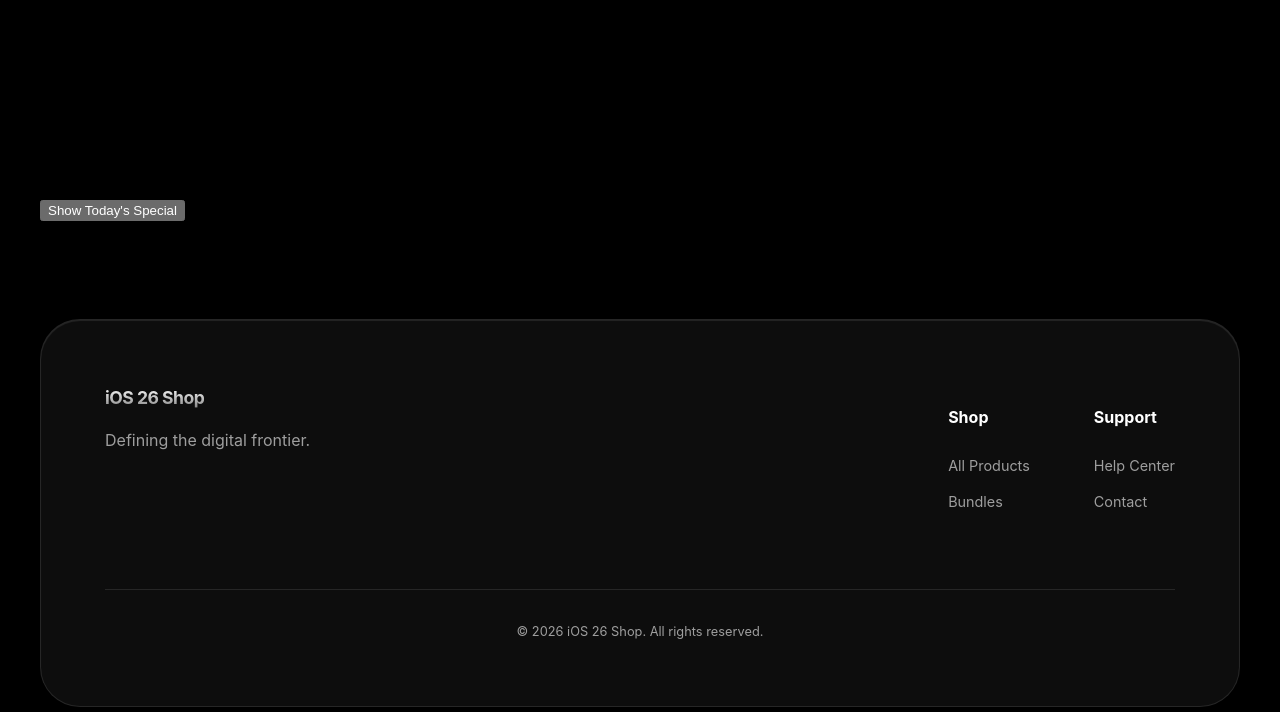
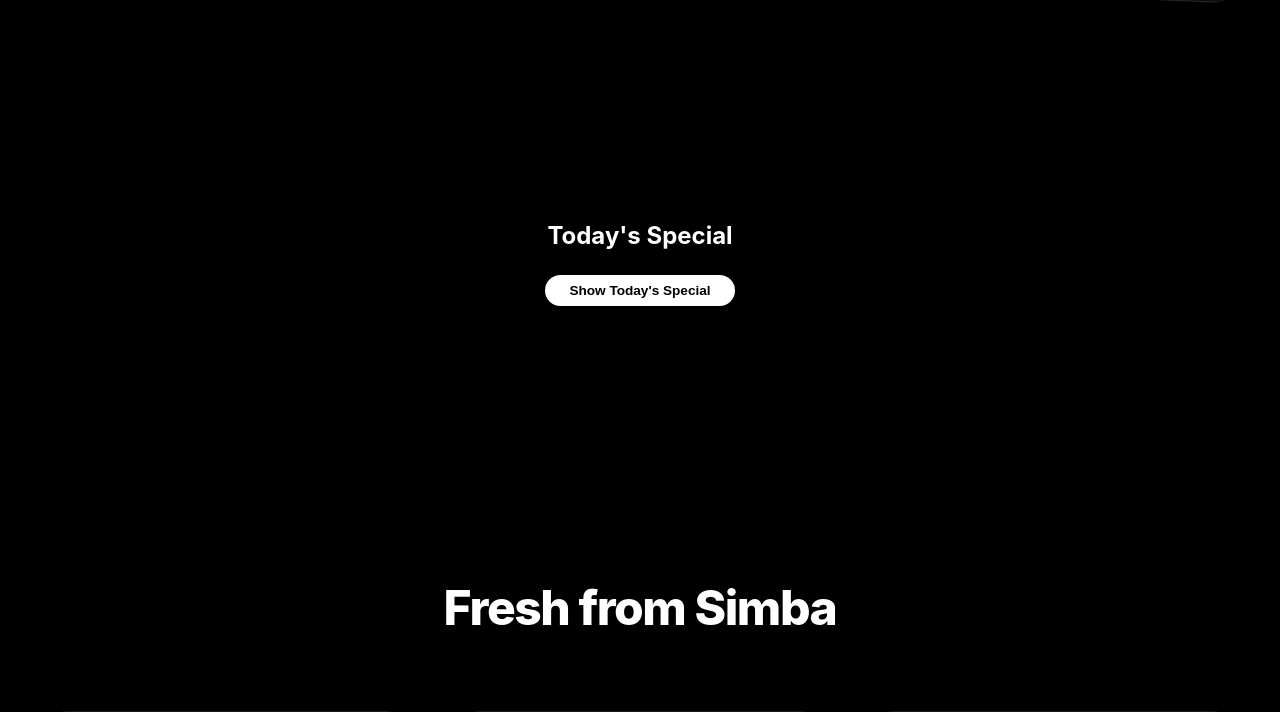
Before and after one commit to AlphaMugisha/my-shop-react, a React (Vite) app: page / in a window 1280 px wide. Shown: the part 709-1421 px from the top of the page. Built offline with nearby package versions, Linux system fonts and the light colour scheme.

Commit message:
added to the thing

```diff
--- a/src/App.jsx
+++ b/src/App.jsx
@@ -4,7 +4,9 @@
 import Header from "./components/Header";
 import Hero from "./components/Hero";
 import ProductGrid from "./components/ProductGrid";
+import ProductCard from "./components/ProductCard";
 import Footer from "./components/Footer";
+import products from "./data/products";
 
 function App() {
   // Stores the current theme
@@ -43,16 +45,23 @@
         <Hero />
 
         {/* Today's Special Toggle */}
-        <section className="special-section">
-          <button className="special-btn" onClick={toggleSpecial}>
+        <section className="special-section" style={{ textAlign: "center" }}>
+          <h2>Today's Special</h2>
+          <button className="btn-primary" onClick={toggleSpecial} style={{ marginBottom: "2rem" }}>
             {showSpecial
               ? "Hide Today's Special"
               : "Show Today's Special"}
           </button>
+
+          {showSpecial && (
+            <div style={{ display: "flex", justifyContent: "center" }}>
+              <ProductCard product={products[0]} />
+            </div>
+          )}
         </section>
 
         {/* Product Grid */}
-        {showSpecial && <ProductGrid />}
+        <ProductGrid />
       </main>
 
       {/* Footer */}
--- a/src/components/Footer.jsx
+++ b/src/components/Footer.jsx
@@ -5,8 +5,8 @@
     <footer className="footer glass-panel">
       <div className="footer-content">
         <div className="footer-brand">
-          <span className="logo">iOS 26 Shop</span>
-          <p>Defining the digital frontier.</p>
+          <span className="logo">Simba Shop</span>
+          <p>Fresh groceries delivered daily.</p>
         </div>
         <div className="footer-links">
           <div className="link-group">
@@ -22,7 +22,7 @@
         </div>
       </div>
       <div className="footer-bottom">
-        &copy; 2026 iOS 26 Shop. All rights reserved.
+        &copy; 2026 Simba Shop. All rights reserved.
       </div>
     </footer>
   );
--- a/src/components/ProductCard.jsx
+++ b/src/components/ProductCard.jsx
@@ -7,12 +7,12 @@
   }).format(price);
 
   return (
-    <div className="product-card">
-      <img src={image} alt={name} />
+    <div className="product-card glass-panel" style={{ width: "300px", padding: "1rem" }}>
+      <img src={image} alt={name} style={{ width: "100%", borderRadius: "var(--radius-l)", marginBottom: "1rem" }} />
 
       <h3>{name}</h3>
 
-      <p>{formattedPrice}</p>
+      <p style={{ color: "var(--accent-color)", fontWeight: "bold" }}>{formattedPrice}</p>
     </div>
   );
 }
```
